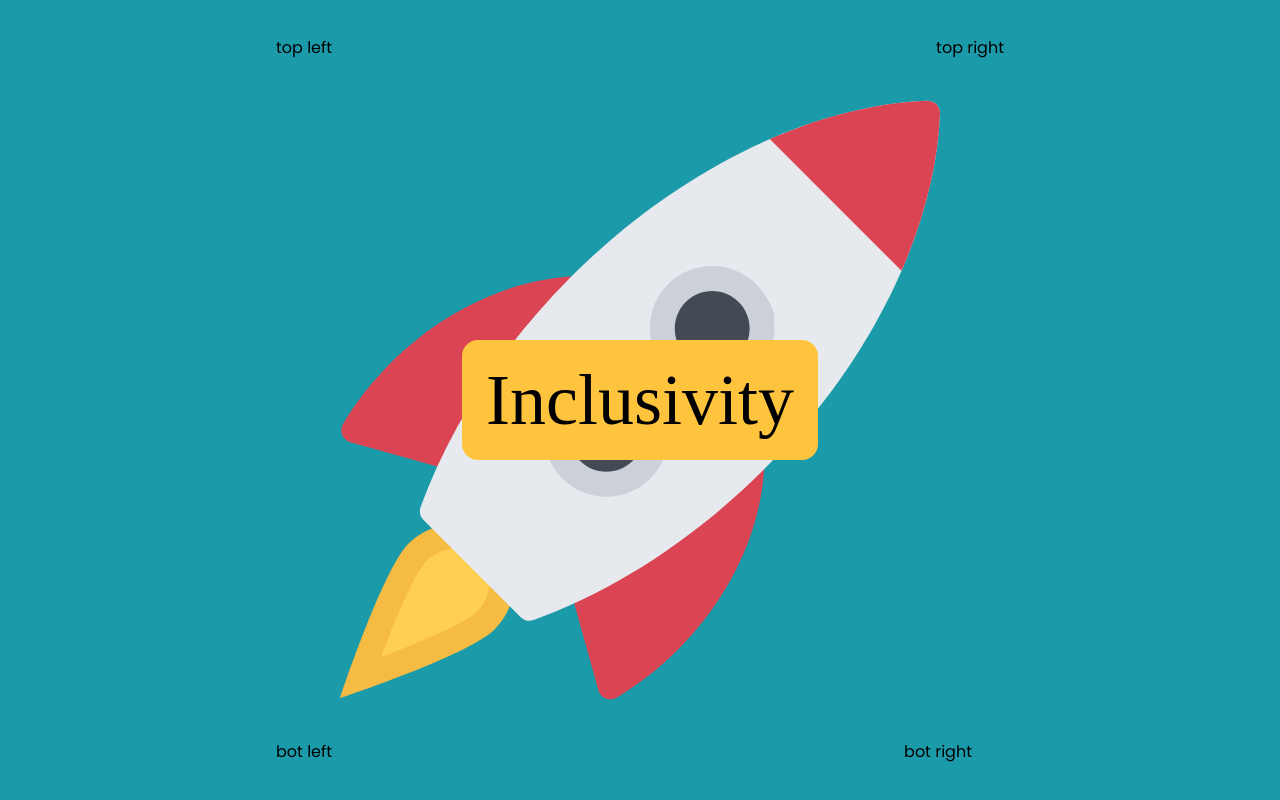
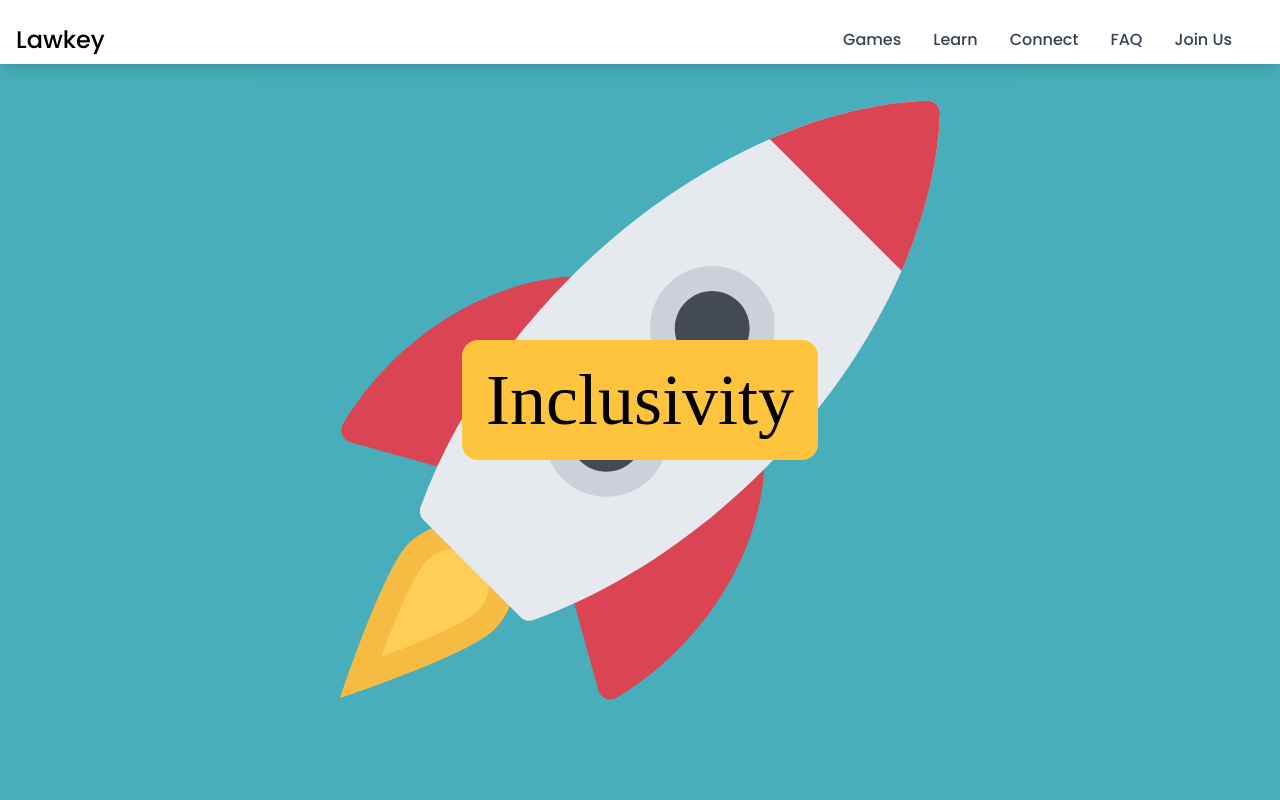
Before and after one commit to Heismanish/lawss, a React (Vite) app: page / in a window 1280 px wide. Shown: the top 800 px of the page. Built offline with nearby package versions, Linux system fonts and the light colour scheme; a web font is replaced by a local one.

Commit message:
homepage raw completed

```diff
--- a/package.json
+++ b/package.json
@@ -12,7 +12,8 @@
   "dependencies": {
     "react": "^18.2.0",
     "react-dom": "^18.2.0",
-    "react-router-dom": "^6.16.0"
+    "react-router-dom": "^6.16.0",
+    "react-scroll": "^1.8.9"
   },
   "devDependencies": {
     "@types/react": "^18.2.15",
--- a/src/App.jsx
+++ b/src/App.jsx
@@ -1,22 +1,14 @@
+import { Routes, Route } from "react-router-dom";
 import "./App.css";
-import Home from "./Components/Home";
-import Second from "./Components/Second";
-import Third from "./Components/Third";
-import Fourth from "./Components/Fourth";
-import Fifth from "./Components/Fifth";
-import Sixth from "./Components/Sixth";
-import Footer from "./Components/Footer";
-
+import Navbar from "./Components/Navbar";
+import Homepage from "./Pages/Homepage";
 function App() {
 	return (
 		<>
-			<Home />
-			<Second />
-			<Third />
-			<Fourth />
-			<Fifth />
-			<Sixth />
-			<Footer />
+			<Navbar />
+			<Routes>
+				<Route path="/" element={<Homepage></Homepage>}></Route>
+			</Routes>
 		</>
 	);
 }
--- a/src/Components/Footer.jsx
+++ b/src/Components/Footer.jsx
@@ -2,7 +2,8 @@ import insta from "../../public/insta.png";
 import twitter from "../../public/twiiter.png";
 function Footer() {
 	return (
-		<div className="mx-12 md:mx-32 ">
+		<div className="bg-gray-100 py-12">
+			<div className="mx-12 md:mx-32  ">
 				<main className="flex justify-start gap-44 mb-12">
 					<ul className="gap-2">
 						<li>Help</li>
@@ -26,6 +27,7 @@ function Footer() {
 					</div>
 				</aside>
 			</div>
+		</div>
 	);
 }
 
--- a/src/Components/Fourth.jsx
+++ b/src/Components/Fourth.jsx
@@ -1,6 +1,6 @@
 function Fourth() {
 	return (
-		<div className="my-44 mx-12 md:mx-32">
+		<div id="faq" className="my-44 mx-12 md:mx-32">
 			<h1 className="font-Jua text-6xl mb-28 text-[#277da1] font-semibold  ">
 				Get your question answered
 			</h1>
--- a/src/Components/Home.jsx
+++ /dev/null
@@ -1,11 +0,0 @@
-import Rocket from "./Rocket";
-
-function Home() {
-	return (
-		<div className="bg-[#1b9aaa] min-h-screen text-center flex justify-center items-center">
-			<Rocket />
-		</div>
-	);
-}
-
-export default Home;
--- /dev/null
+++ b/src/Components/Navbar.jsx
@@ -0,0 +1,141 @@
+import { useRef } from "react";
+import { Link } from "react-scroll";
+
+export default function Navbar() {
+	const navToggle = useRef();
+
+	const navToggleHandler = () => {
+		navToggle.current.classList.toggle("hidden");
+	};
+	return (
+		<nav className=" fixed top-0 left-0 right-0 z-10 py-4 md:py-6 h-16 px-4  bg-white border-gray-200  shadow-lg">
+			<div className="container mx-auto flex flex-wrap justify-between items-center">
+				<Link
+					className="flex items-center cursor-pointer"
+					activeClass="active"
+					to="#"
+					spy={true}
+					smooth={true}
+					offset={-70}
+					duration={500}
+				>
+					<span className="self-center text-2xl font-medium whitespace-nowrap ">
+						Lawkey{" "}
+					</span>{" "}
+				</Link>
+				<button
+					onClick={navToggleHandler}
+					data-collapse-toggle="navbar-default"
+					type="button"
+					className="inline-flex items-center p-2 w-10 h-10 justify-center text-sm text-gray-500 rounded-lg md:hidden hover:bg-gray-100 focus:outline-none focus:ring-2 focus:ring-gray-200 "
+					aria-expanded="false"
+				>
+					<span className="sr-only">Open main menu</span>
+					<svg
+						className="w-5 h-5"
+						aria-hidden="true"
+						xmlns="http://www.w3.org/2000/svg"
+						fill="none"
+						viewBox="0 0 17 14"
+					>
+						cursor
+						<path
+							stroke="currentColor"
+							strokeLinecap="round"
+							strokeLinejoin="round"
+							strokeWidth="2"
+							d="M1 1h15M1 7h15M1 13h15"
+						/>
+					</svg>
+				</button>
+				<div
+					className="hidden w-full md:block md:w-auto"
+					id="navbar-default"
+					ref={navToggle}
+				>
+					<ul className="font-medium flex flex-col p-4 md:p-0 mt-4 border  border-gray-100 rounded-lg bg-gray-50 md:flex-row md:space-x-8 md:mt-0 md:border-0 md:bg-white  0 shadow-md md:shadow-none">
+						<li>
+							<Link
+								className=" transition ease-linear duration-100 hover:bg-gray-200 md:hover:bg-inherit :hover:bg-opacity-70 md:hover:text-black  cursor-pointer block py-2 pl-3 pr-4 text-gray-700 bg-gray-100  rounded md:bg-transparent md:text-gray-700 md:p-0 "
+								activeClass="active"
+								to="game"
+								spy={true}
+								smooth={true}
+								offset={-70}
+								duration={500}
+								onClick={navToggleHandler}
+							>
+								Games
+							</Link>
+						</li>
+						<li>
+							<Link
+								className={
+									" transition ease-linear duration-400 hover:bg-gray-200 md:hover:bg-inherit  md:hover:text-black   cursor-pointer block py-2 pl-3 pr-4 text-gray-700 bg-gray-100  rounded md:bg-transparent md:text-gray-700 md:p-0  md::text-gray-500"
+								}
+								activeClass="active"
+								to="learn"
+								spy={true}
+								smooth={true}
+								offset={-70}
+								duration={500}
+								onClick={navToggleHandler}
+							>
+								Learn
+							</Link>
+						</li>
+						<li>
+							<Link
+								className=" transition ease-linear duration-100 hover:bg-gray-200 md:hover:bg-inherit  md:hover:text-black   cursor-pointer block py-2 pl-3 pr-4 text-gray-700 bg-gray-100  rounded md:bg-transparent md:text-gray-700 md:p-0  "
+								activeClass="active"
+								to="connect"
+								spy={true}
+								smooth={true}
+								offset={-70}
+								duration={500}
+								onClick={navToggleHandler}
+							>
+								Connect
+							</Link>
+						</li>
+						<li>
+							<Link
+								className=" transition ease-linear duration-100 hover:bg-gray-200 md:hover:bg-inherit  md:hover:text-black   cursor-pointer block py-2 pl-3 pr-4 text-gray-700 bg-gray-100  rounded md:bg-transparent md:text-gray-700 md:p-0 "
+								activeClass="active"
+								to="faq"
+								spy={true}
+								smooth={true}
+								offset={-70}
+								duration={500}
+								onClick={navToggleHandler}
+							>
+								FAQ{" "}
+							</Link>
+						</li>
+						<li>
+							<Link
+								className=" transition ease-linear duration-100 hover:bg-gray-200 md:hover:bg-inherit  md:hover:text-black   cursor-pointer block py-2 pl-3 pr-4 text-gray-700 bg-gray-100 :bg-gray-800 rounded md:bg-transparent md:text-gray-700 md:p-0 "
+								activeClass="active"
+								to="join"
+								spy={true}
+								smooth={true}
+								offset={-70}
+								duration={500}
+								onClick={navToggleHandler}
+							>
+								Join Us
+							</Link>
+						</li>
+						<li>
+							<a
+								href="https://github.com/Heismanish"
+								target="blank"
+								className=" hidden lg:inliine-block py-2 pl-3 pr-4 text-gray-900 rounded hover:bg-gray-100 md:hover:bg-transparent md:border-0 md:hover:text-blue-700 md:p-0  "
+							></a>
+						</li>
+					</ul>
+				</div>
+			</div>
+		</nav>
+	);
+}
--- a/src/Components/Rocket.jsx
+++ b/src/Components/Rocket.jsx
@@ -1,15 +1,13 @@
-import React from "react";
-
 function Rocket() {
 	return (
-		<>
+		<div className="bg-[#1b9aaa] bg-opacity-80 min-h-screen text-center flex justify-center items-center">
 			<div className="relative ">
-				<h1 className="absolute -top-16 -right-8 md:-right-16">top right</h1>
+				{/* <h1 className="absolute -top-16 -right-8 md:-right-16">top right</h1>
 				<h1 className="absolute -top-16 -left-8 md:-left-16">top left</h1>
 				<h1 className="absolute -bottom-16 -right-8 md:-right-166">
 					bot right
 				</h1>
-				<h1 className="absolute -bottom-16  -left-8 md:-left-16">bot left</h1>{" "}
+				<h1 className="absolute -bottom-16  -left-8 md:-left-16">bot left</h1>{" "} */}
 				<svg
 					version="1.1"
 					id="Layer_1"
@@ -100,7 +98,7 @@ function Rocket() {
 			<div className="absolute bg-[#ffc43d] text-7xl font-Margarine p-6 rounded-2xl">
 				Inclusivity
 			</div>
-		</>
+		</div>
 	);
 }
 
--- a/src/Components/Second.jsx
+++ b/src/Components/Second.jsx
@@ -1,9 +1,11 @@
-import React from "react";
 import second from "../../public/second.avif";
 function Second() {
 	return (
 		<div className="mx-12 md:mx-32">
-			<div className="flex flex-col md:flex-row justify-around items-center my-16 md:my-44 gap-12 md:gap-4">
+			<div
+				id="games"
+				className="flex flex-col md:flex-row justify-around items-center my-16 md:my-44 gap-12 md:gap-4"
+			>
 				<main className="flex flex-col gap-16 max-w-xl ">
 					<div>
 						<h1 className="font-Jua text-7xl text-gray-900 mb-8">Empower</h1>
@@ -24,7 +26,10 @@ function Second() {
 					className="rounded-2xl object-contain w-[500px] lg:w-[600px] "
 				/>
 			</div>
-			<div className="flex flex-col md:flex-row justify-around items-center my-12 md:my-44 gap-12 md:gap-4">
+			<div
+				id="learn"
+				className="flex flex-col md:flex-row justify-around items-center my-12 md:my-44 gap-12 md:gap-4"
+			>
 				<main className="flex flex-col gap-16 max-w-xl md:order-2">
 					<div>
 						<h1 className="font-Jua text-3xl text-[#277da1] mb-8">
@@ -47,13 +52,16 @@ function Second() {
 					className="rounded-2xl object-contain w-[500px] lg:w-[600px] "
 				/>
 			</div>
-			<div className="flex flex-col md:flex-row justify-around items-center md:12 md:my-44  gap-12 md:gap-4">
+			<div
+				id="connect"
+				className="flex flex-col md:flex-row justify-around items-center md:12 md:my-44  gap-12 md:gap-4"
+			>
 				<main className="flex flex-col gap-16 max-w-xl ">
 					<div>
 						<h1 className="font-Jua text-3xl text-[#277da1] mb-8">
 							Social connectivity and child rights organizations
 						</h1>
-						<p className="text-[#277da1]   text-xl">
+						<p className="text-[#277da1] text-xl">
 							Connect with child rights organizations, collaborate, and engage
 							with like-minded children on the path to social justice.
 						</p>
--- a/src/Components/Sixth.jsx
+++ b/src/Components/Sixth.jsx
@@ -1,6 +1,6 @@
 function Sixth() {
 	return (
-		<div className="flex flex-col  mx-12 md:mx-32 my-56 gap-24 ">
+		<div id="join" className="flex flex-col  mx-12 md:mx-32 my-36 gap-24 ">
 			<h1 className="text-5xl text-gray-800 font-Jua ">
 				Ready to ascend the world of child rights knowledge?
 			</h1>
--- a/src/Components/Third.jsx
+++ b/src/Components/Third.jsx
@@ -1,7 +1,7 @@
 function Third() {
 	return (
 		<div className="flex flex-col md:flex-row flex-grow m-12 md:mx-32 justify-center items-center gap-12 my-44">
-			<div className="bg-gray-200 text-[160px] text-black p-12 w-full h-[496px] rounded-3xl flex items-center justify-center font-Jua">
+			<div className="bg-gray-200 text-9xl md:text-[160px] text-black p-12 w-full h-[496px] rounded-3xl flex items-center justify-center font-Jua">
 				500+
 			</div>
 			<div className="bg-gray-200 text-xl text-gray-700 p-12 w-full h-[496px] rounded-3xl flex items-center justify-center">
--- /dev/null
+++ b/src/Pages/Homepage.jsx
@@ -0,0 +1,23 @@
+import Rocket from "../Components/Rocket";
+import Second from "../Components/Second";
+import Third from "../Components/Third";
+import Fourth from "../Components/Fourth";
+import Fifth from "../Components/Fifth";
+import Sixth from "../Components/Sixth";
+import Footer from "../Components/Footer";
+
+function Homepage() {
+	return (
+		<div>
+			<Rocket />
+			<Second />
+			<Third />
+			<Fourth />
+			<Fifth />
+			<Sixth />
+			<Footer />
+		</div>
+	);
+}
+
+export default Homepage;
```
Also changed, not shown: src/Components/Fifth.jsx (+20 -3 lines), 1 other file (tests, documents, lock files or other folders). Lines whose indentation alone changed are shown as unchanged.
